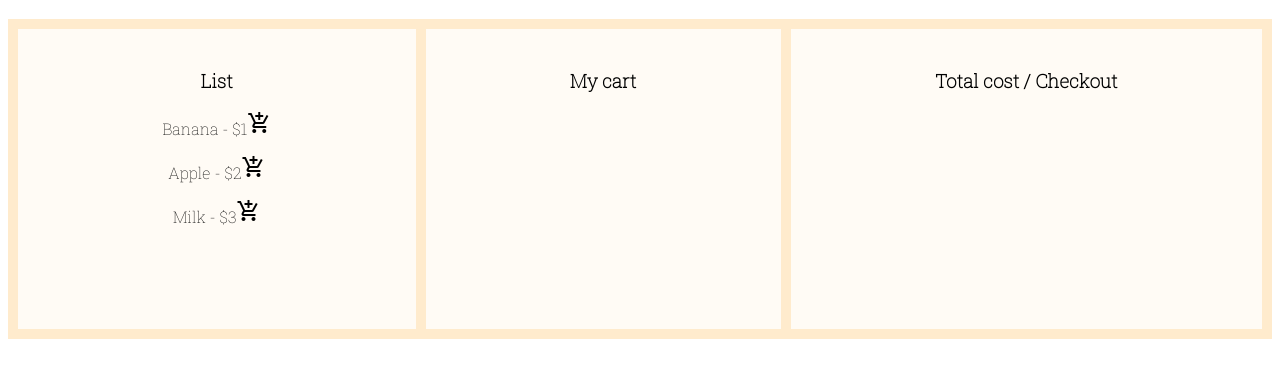
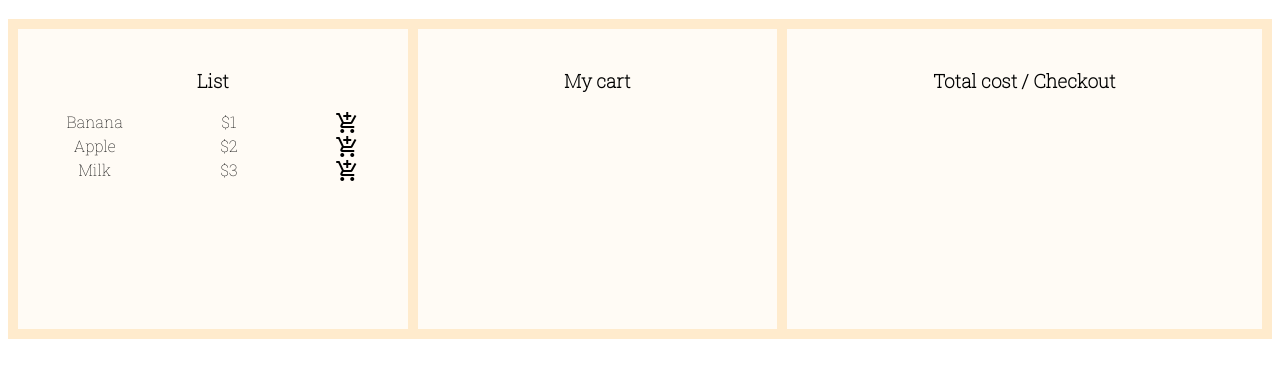
Before and after one commit to EmiKusaba/shoppingCart, a plain HTML site: page index.html in a window 1280 px wide. Shown: the part 67-444 px from the top of the page. Drawn offline with Linux system fonts and the light colour scheme.

Commit message:
added css

```diff
--- a/main.js
+++ b/main.js
@@ -49,10 +49,21 @@ const refreshCart = (cart) => {
   cartDOM.innerHTML = ""
   for(let i = 0; i < cart.items.length; i++) {
     const item = cart.items[i]
-    console.log(item)
-    let el = document.createElement("p")
-    el.innerHTML = `${item.quantity}x ${item.item.name} - $${item.item.price * item.quantity}`
-    cartDOM.appendChild(el)
+
+    let quantityDOM = document.createElement("div")
+    quantityDOM.style = ".grid-column: 1 / 2;"
+    quantityDOM.innerHTML = `${item.quantity} x`
+    cartDOM.appendChild(quantityDOM)
+
+    let nameDOM = document.createElement("div")
+    nameDOM.style = ".grid-column: 2 / 3;"
+    nameDOM.innerHTML = `${item.item.name}`
+    cartDOM.appendChild(nameDOM)
+
+    let costDOM = document.createElement("div")
+    costDOM.style = ".grid-column: 3 / 4;"
+    costDOM.innerHTML = `$${item.quantity * item.item.price}`
+    cartDOM.appendChild(costDOM)
   }
   let totalDOM = document.getElementById("total")
   totalDOM.innerHTML = `<h4>$${cart.getTotalCost()}</h4>`
@@ -69,12 +80,22 @@ let myCart = new ShoppingCart()
 let listDOM = document.getElementById("list")
 for(let i = 0; i < availableItems.length; ++i) {
   const item = availableItems[i]
-  let el = document.createElement("p")
-  el.innerHTML = `${item.name} - $${item.price}`
-  let addToCart = document.createElement("span")
-  addToCart.className = "material-icons"
-  addToCart.innerHTML = "add_shopping_cart"
-  addToCart.addEventListener("click", ()=>addItemToCart(myCart, item))
-  el.appendChild(addToCart)
-  listDOM.appendChild(el)
+
+  let nameDOM = document.createElement("div")
+  nameDOM.style = "grid-column: 1 / 2;"
+  nameDOM.innerHTML = `${item.name}`
+  listDOM.appendChild(nameDOM)
+
+
+  let priceDOM = document.createElement("div")
+  priceDOM.style = "grid-column: 2 / 3;"
+  priceDOM.innerHTML = `$${item.price}`
+  listDOM.appendChild(priceDOM)
+
+  let addToCartDOM = document.createElement("div")
+  addToCartDOM.style = "grid-column: 3 / 4;"
+  addToCartDOM.className = "material-icons"
+  addToCartDOM.innerHTML = "add_shopping_cart"
+  addToCartDOM.addEventListener("click", ()=>addItemToCart(myCart, item))
+  listDOM.appendChild(addToCartDOM)
 }
--- a/style.css
+++ b/style.css
@@ -4,7 +4,7 @@ body {
 
 .grid-container {
   display: grid;
-  grid-template-columns: auto auto auto;
+  grid-template-columns: repeat(3, auto);
   grid-template-rows: 300px;
   grid-gap: 10px;
   padding: 10px;
@@ -17,3 +17,13 @@ body {
   text-align: center;
   padding: 20px 0;
 }
+
+#list {
+  display: grid;
+  grid-template-columns: repeat(3, auto);
+}
+
+#cart {
+  display: grid;
+  grid-template-columns: repeat(3, auto);
+}
```
